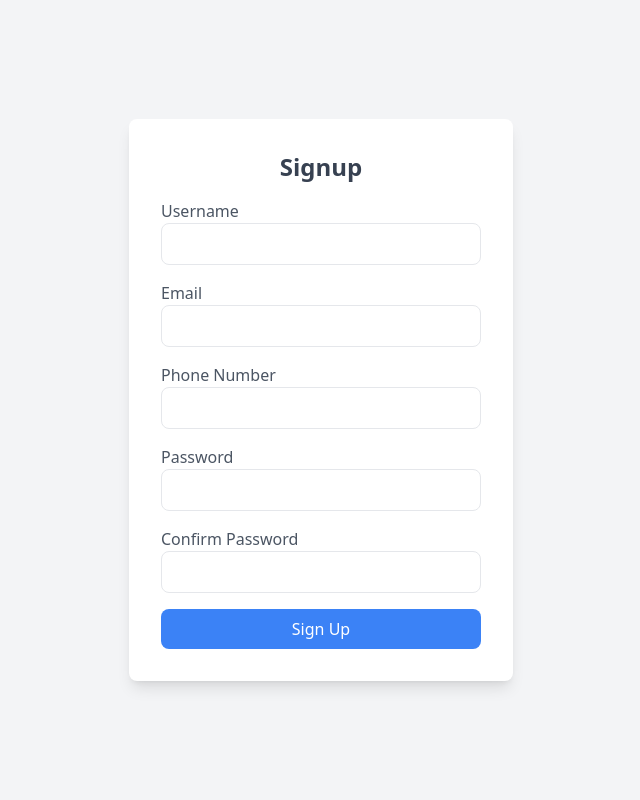
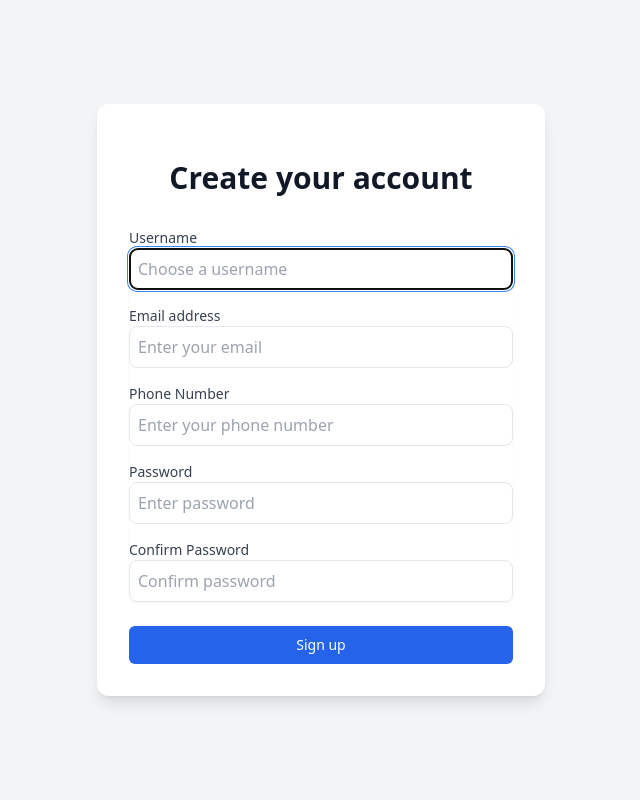
Before and after one commit to muhamedhaleel/Bookscartz, a Django app: page /signup/ in a window 1280 px wide. Shown: the whole page, without its empty margins (319-959 px from the left). Run offline with Django 5.2, Linux system fonts and the light colour scheme; parts of the project's set-up code (start-up, migrations or seed data) failed here and were passed over; some libraries are stand-ins or nearby versions.

Commit message:
otp updated

```diff
--- a/adminapp/templates/admin_login.html
+++ b/adminapp/templates/admin_login.html
@@ -41,14 +41,14 @@
                         Sign In
                     </button>
                 </div>
-                <div class="signup-link text-center mt-4">
+                {% comment %} <div class="signup-link text-center mt-4">
                     <p class="text-gray-600">
                         Don't have an account?
                         <a href="{% url 'signup' %}" class="text-blue-500 hover:underline font-semibold">
                             Sign up here
                         </a>
                     </p>
-                </div>
+                </div> {% endcomment %}
             </form>
         </div>
     </div>
--- a/bookscartz/settings.py
+++ b/bookscartz/settings.py
@@ -140,5 +140,5 @@
 EMAIL_HOST = 'smtp.gmail.com'
 EMAIL_PORT = 587
 EMAIL_USE_TLS = True
-EMAIL_HOST_USER = 'your-email@gmail.com'  # Replace with your email
-EMAIL_HOST_USER_PASSWORD = 'your-app-password'  # Replace with your app password
+EMAIL_HOST_USER = 'muhammedhaleel88@gmail.com'  # Replace with your Gmail address
+EMAIL_HOST_PASSWORD = 'icef uumh obrx elcj'  # Replace with your Gmail App Password
--- a/userapp/forms.py
+++ b/userapp/forms.py
@@ -4,25 +4,90 @@
 import random
 from django.core.mail import send_mail
 from django.conf import settings
+import re
 
 class SignupForm(UserCreationForm):
-    email = forms.EmailField(required=True)
-    phone_number = forms.CharField(required=False)
+    email = forms.EmailField(
+        required=True,
+        widget=forms.EmailInput(attrs={
+            'class': 'w-full p-2 border rounded-lg focus:ring-2 focus:ring-blue-500 focus:border-blue-500',
+            'placeholder': 'Enter your email'
+        })
+    )
+    phone_number = forms.CharField(
+        required=True,
+        max_length=15,
+        widget=forms.TextInput(attrs={
+            'class': 'w-full p-2 border rounded-lg focus:ring-2 focus:ring-blue-500 focus:border-blue-500',
+            'placeholder': 'Enter your phone number'
+        })
+    )
+    username = forms.CharField(
+        widget=forms.TextInput(attrs={
+            'class': 'w-full p-2 border rounded-lg focus:ring-2 focus:ring-blue-500 focus:border-blue-500',
+            'placeholder': 'Choose a username'
+        })
+    )
+    password1 = forms.CharField(
+        widget=forms.PasswordInput(attrs={
+            'class': 'w-full p-2 border rounded-lg focus:ring-2 focus:ring-blue-500 focus:border-blue-500',
+            'placeholder': 'Enter password'
+        })
+    )
+    password2 = forms.CharField(
+        widget=forms.PasswordInput(attrs={
+            'class': 'w-full p-2 border rounded-lg focus:ring-2 focus:ring-blue-500 focus:border-blue-500',
+            'placeholder': 'Confirm password'
+        })
+    )
 
     class Meta:
         model = CustomUser
         fields = ['username', 'email', 'phone_number', 'password1', 'password2']
-def save(self, commit=True):
+
+    def clean_phone_number(self):
+        phone_number = self.cleaned_data.get('phone_number')
+        if phone_number:
+            # Remove any non-digit characters
+            phone_number = ''.join(filter(str.isdigit, phone_number))
+            if len(phone_number) < 10:
+                raise forms.ValidationError('Phone number must be at least 10 digits long.')
+            if CustomUser.objects.filter(phone_number=phone_number).exists():
+                raise forms.ValidationError('This phone number is already registered.')
+        return phone_number
+
+    def clean_email(self):
+        email = self.cleaned_data.get('email')
+        if CustomUser.objects.filter(email=email).exists():
+            raise forms.ValidationError('This email is already registered.')
+        return email
+
+    def clean_password1(self):
+        password = self.cleaned_data.get('password1')
+        if len(password) < 8:
+            raise forms.ValidationError('Password must be at least 8 characters long.')
+        if not re.search(r'[A-Z]', password):
+            raise forms.ValidationError('Password must contain at least one uppercase letter.')
+        if not re.search(r'[a-z]', password):
+            raise forms.ValidationError('Password must contain at least one lowercase letter.')
+        if not re.search(r'\d', password):
+            raise forms.ValidationError('Password must contain at least one number.')
+        return password
+
+    def save(self, commit=True):
         user = super().save(commit=False)
+        user.email = self.cleaned_data['email']
+        user.phone_number = self.cleaned_data['phone_number']
         user.is_active = False
 
-
+        # Generate OTP
         otp = str(random.randint(100000, 999999))
         user.otp = otp
 
         if commit:
             user.save()
 
+        # Send OTP email
         subject = 'Your OTP Code'
         message = f'Your OTP is {otp}'
         from_email = settings.EMAIL_HOST_USER
--- a/userapp/templates/signup.html
+++ b/userapp/templates/signup.html
@@ -1,5 +1,3 @@
-
-
 <!DOCTYPE html>
 <html lang="en">
 <head>
@@ -8,42 +6,117 @@
     <title>Signup</title>
     <script src="https://cdn.tailwindcss.com"></script>
 </head>
-<body class="bg-gray-100 flex justify-center items-center h-screen">
-    <div class="bg-white p-8 rounded-lg shadow-lg w-96 text-center">
-        <h2 class="text-2xl font-bold text-gray-700 mb-4">Signup</h2>
-        <form method="post" class="space-y-4">
-            {% csrf_token %}
-            <div class="text-left">
-                <label for="username" class="block font-medium text-gray-600">Username</label>
-                <input type="text" id="username" name="username" required class="w-full p-2 border rounded-lg">
+<body class="bg-gray-100 min-h-screen flex items-center justify-center py-12 px-4 sm:px-6 lg:px-8">
+    <div class="max-w-md w-full space-y-8 bg-white p-8 rounded-xl shadow-lg">
+        <div>
+            <h2 class="mt-6 text-center text-3xl font-extrabold text-gray-900">
+                Create your account
+            </h2>
         </div>
 
-            <div class="text-left">
-                <label for="email" class="block font-medium text-gray-600">Email</label>
-                <input type="email" id="email" name="email" required class="w-full p-2 border rounded-lg">
+        {% if messages %}
+            {% for message in messages %}
+                <div class="rounded-md p-4 {% if message.tags == 'success' %}bg-green-50 text-green-700{% else %}bg-red-50 text-red-700{% endif %}">
+                    <div class="flex">
+                        <div class="flex-shrink-0">
+                            {% if message.tags == 'success' %}
+                                <svg class="h-5 w-5 text-green-400" xmlns="http://www.w3.org/2000/svg" viewBox="0 0 20 20" fill="currentColor">
+                                    <path fill-rule="evenodd" d="M10 18a8 8 0 100-16 8 8 0 000 16zm3.707-9.293a1 1 0 00-1.414-1.414L9 10.586 7.707 9.293a1 1 0 00-1.414 1.414l2 2a1 1 0 001.414 0l4-4z" clip-rule="evenodd" />
+                                </svg>
+                            {% else %}
+                                <svg class="h-5 w-5 text-red-400" xmlns="http://www.w3.org/2000/svg" viewBox="0 0 20 20" fill="currentColor">
+                                    <path fill-rule="evenodd" d="M10 18a8 8 0 100-16 8 8 0 000 16zM8.707 7.293a1 1 0 00-1.414 1.414L8.586 10l-1.293 1.293a1 1 0 101.414 1.414L10 11.414l1.293 1.293a1 1 0 001.414-1.414L11.414 10l1.293-1.293a1 1 0 00-1.414-1.414L10 8.586 8.707 7.293z" clip-rule="evenodd" />
+                                </svg>
+                            {% endif %}
+                        </div>
+                        <div class="ml-3">
+                            <p class="text-sm font-medium">{{ message }}</p>
+                        </div>
+                    </div>
+                </div>
+            {% endfor %}
+        {% endif %}
+
+        <form class="mt-8 space-y-6" method="post">
+            {% csrf_token %}
+            <div class="rounded-md shadow-sm space-y-4">
+                <!-- Username Field -->
+                <div>
+                    <label for="username" class="block text-sm font-medium text-gray-700">Username</label>
+                    {{ form.username }}
+                    {% if form.username.errors %}
+                        <div class="mt-1 text-sm text-red-600">
+                            {% for error in form.username.errors %}
+                                {{ error }}
+                            {% endfor %}
+                        </div>
+                    {% endif %}
                 </div>
 
-            <div class="text-left">
-                <label for="phone" class="block font-medium text-gray-600">Phone Number</label>
-                <input type="text" id="phone" name="phone" required class="w-full p-2 border rounded-lg">
+                <!-- Email Field -->
+                <div>
+                    <label for="email" class="block text-sm font-medium text-gray-700">Email address</label>
+                    {{ form.email }}
+                    {% if form.email.errors %}
+                        <div class="mt-1 text-sm text-red-600">
+                            {% for error in form.email.errors %}
+                                {{ error }}
+                            {% endfor %}
+                        </div>
+                    {% endif %}
                 </div>
 
-            <div class="text-left">
-                <label for="password1" class="block font-medium text-gray-600">Password</label>
-                <input type="password" id="password1" name="password1" required class="w-full p-2 border rounded-lg">
+                <!-- Phone Number Field -->
+                <div>
+                    <label for="phone_number" class="block text-sm font-medium text-gray-700">Phone Number</label>
+                    {{ form.phone_number }}
+                    {% if form.phone_number.errors %}
+                        <div class="mt-1 text-sm text-red-600">
+                            {% for error in form.phone_number.errors %}
+                                {{ error }}
+                            {% endfor %}
+                        </div>
+                    {% endif %}
                 </div>
 
-            <div class="text-left">
-                <label for="password2" class="block font-medium text-gray-600">Confirm Password</label>
-                <input type="password" id="password2" name="password2" required class="w-full p-2 border rounded-lg">
+                <!-- Password Field -->
+                <div>
+                    <label for="password1" class="block text-sm font-medium text-gray-700">Password</label>
+                    {{ form.password1 }}
+                    {% if form.password1.errors %}
+                        <div class="mt-1 text-sm text-red-600">
+                            {% for error in form.password1.errors %}
+                                {{ error }}
+                            {% endfor %}
+                        </div>
+                    {% endif %}
+                    {% if form.password1.help_text %}
+                        <div class="mt-1 text-sm text-gray-500">
+                            {{ form.password1.help_text }}
+                        </div>
+                    {% endif %}
                 </div>
 
-            <button type="submit" class="w-full bg-blue-500 text-white p-2 rounded-lg hover:bg-blue-600">Sign Up</button>
+                <!-- Confirm Password Field -->
+                <div>
+                    <label for="password2" class="block text-sm font-medium text-gray-700">Confirm Password</label>
+                    {{ form.password2 }}
+                    {% if form.password2.errors %}
+                        <div class="mt-1 text-sm text-red-600">
+                            {% for error in form.password2.errors %}
+                                {{ error }}
+                            {% endfor %}
+                        </div>
+                    {% endif %}
+                </div>
+            </div>
+
+            <div>
+                <button type="submit" class="group relative w-full flex justify-center py-2 px-4 border border-transparent text-sm font-medium rounded-md text-white bg-blue-600 hover:bg-blue-700 focus:outline-none focus:ring-2 focus:ring-offset-2 focus:ring-blue-500 transition duration-150 ease-in-out">
+                    Sign up
+                </button>
+            </div>
         </form>
-
-        {% comment %} <p class="text-sm mt-4 text-gray-600">Already have an account?
-            <a href="{% url 'login.html' %}" class="text-blue-500 hover:underline">Login</a>
-        </p> {% endcomment %}
     </div>
 </body>
 </html>
--- a/userapp/views.py
+++ b/userapp/views.py
@@ -1,26 +1,25 @@
 from django.shortcuts import render, redirect
 from django.contrib.auth import login
+from django.contrib import messages
 from .forms import SignupForm
 from adminapp.models import CustomUser
-from .forms import SignupForm
 
 def signup(request):
     if request.method == 'POST':
-        print("posted?????????")
         form = SignupForm(request.POST)
         if form.is_valid():
-            print("...........valid and saved")
-            user = form.save(commit=True)
-            user.save()
-            request.session['email'] = user.email
-            return redirect('verify_otp')
+            try:
+                user = form.save()
+                request.session['email'] = user.email
+                messages.success(request, 'Please check your email for OTP verification.')
+                return redirect('verify_otp')
+            except Exception as e:
+                messages.error(request, f'Error during signup: {str(e)}')
         else:
-            print("form is invalid...")
             for field, errors in form.errors.items():
-                print(f"Validation error in {field}: {errors}")
+                for error in errors:
+                    messages.error(request, f'{field}: {error}')
     else:
-        print(".............is unvalid")
-
         form = SignupForm()
     return render(request, 'signup.html', {'form': form})
 
@@ -31,6 +30,7 @@
     if request.method == 'POST':
         email = request.session.get('email')
         otp_input = request.POST.get('otp')
+
         try:
             user = CustomUser.objects.get(email=email)
             if user.otp == otp_input:
@@ -39,9 +39,11 @@
                 user.otp = None  # Clear OTP after verification
                 user.save()
                 login(request, user)
+                messages.success(request, 'Email verified successfully!')
                 return redirect('home')
             else:
-                return render(request, 'verify_otp.html', {'error': 'Invalid OTP'})
+                messages.error(request, 'Invalid OTP. Please try again.')
         except CustomUser.DoesNotExist:
+            messages.error(request, 'User not found. Please sign up again.')
             return redirect('signup')
     return render(request, 'verify_otp.html')
```
Also changed, not shown: adminapp/models.py (+11 -0 lines), userapp/templates/verify_otp.html (+7 -0 lines), adminapp/migrations/0002_customuser_is_verified_customuser_otp_and_more.py (added). Lines whose indentation alone changed are shown as unchanged.
